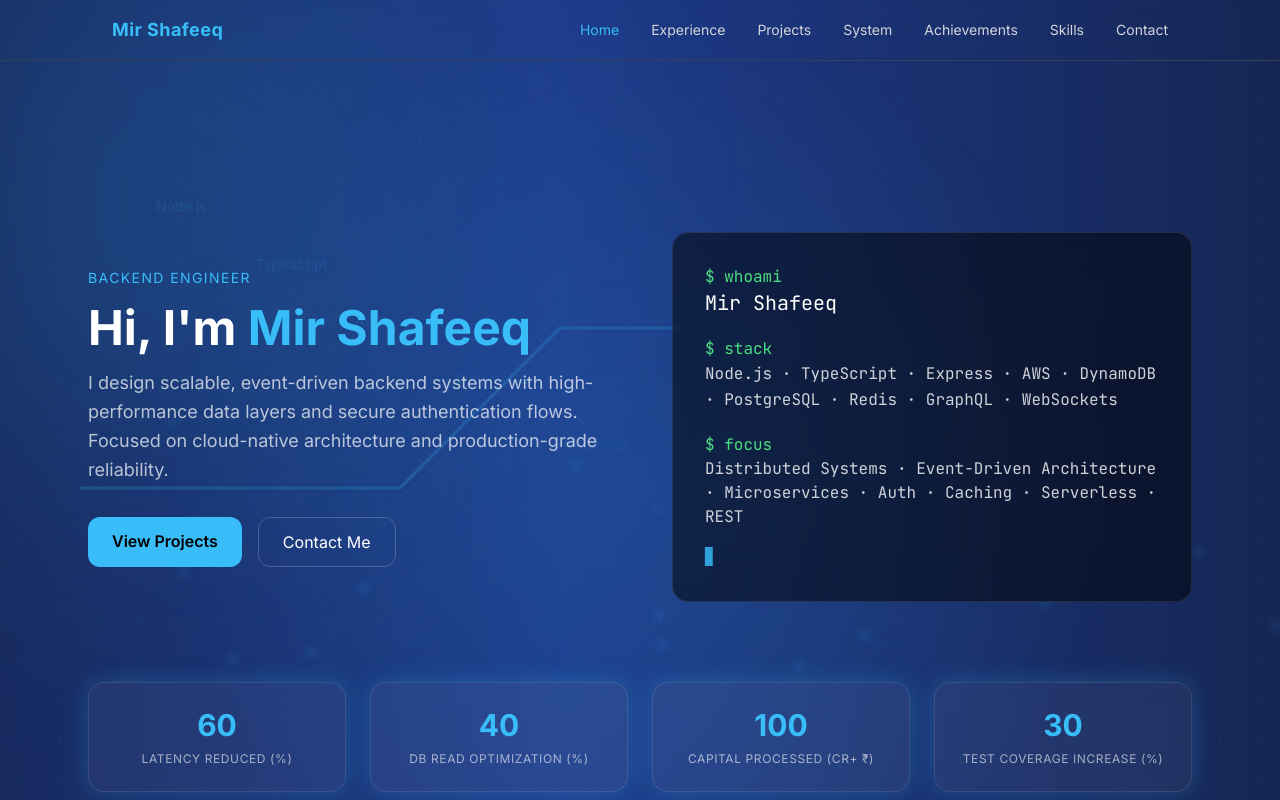
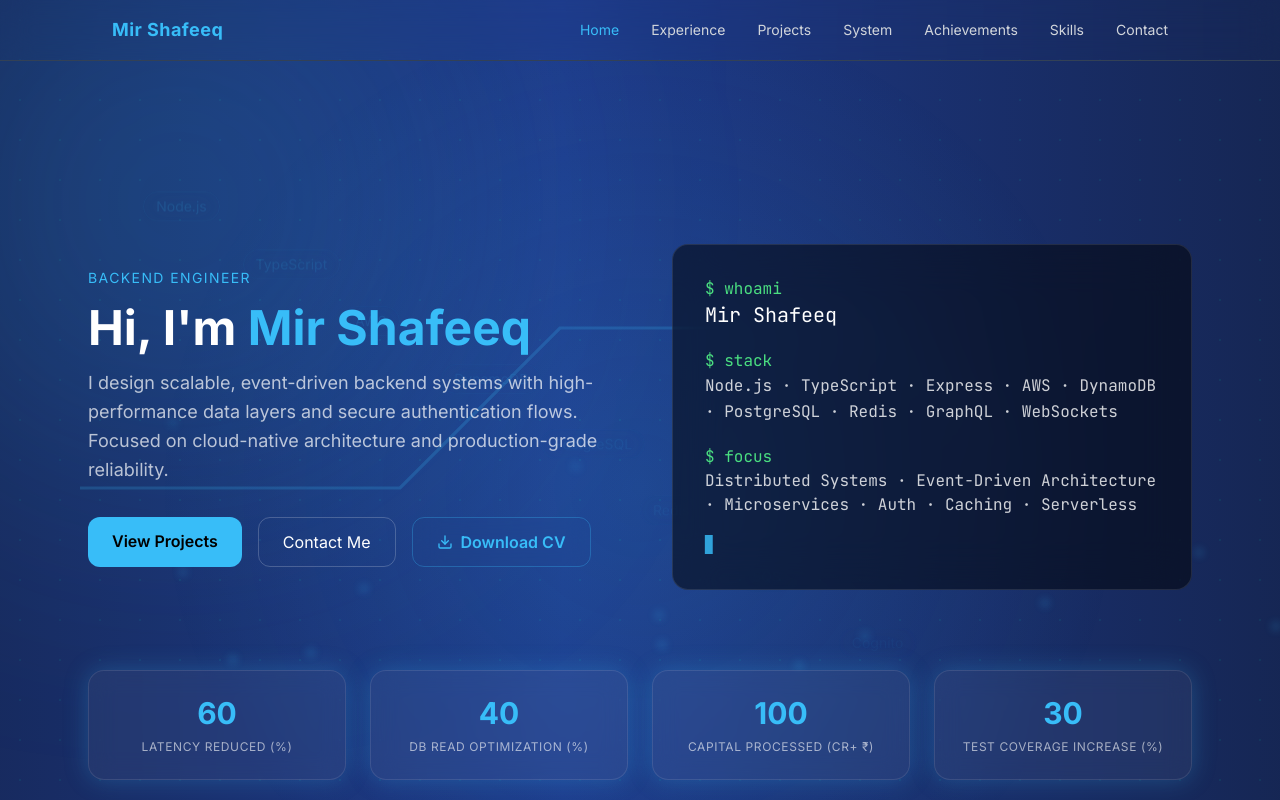
Before and after one commit to KashmirianNoodle/portfolio, a React (Vite) app: page / in a window 1280 px wide. Shown: the top 800 px of the page. Built offline with nearby package versions, Linux system fonts and the light colour scheme.

Commit message:
fix: added cv download

```diff
--- a/src/pages/Home.jsx
+++ b/src/pages/Home.jsx
@@ -2,15 +2,18 @@ import { motion } from "framer-motion";
 import Counter from "../components/Counter";
 import GlassCard from "../components/GlassCard";
 import { Link } from "react-router-dom";
+import { Download } from "lucide-react";
 import FloatingBadges from "../components/FloatingBadges";
-import EventQueue from "../components/EventQueue";
+// import EventQueue from "../components/EventQueue";
 
 export default function Home() {
   return (
     <section className="relative min-h-screen flex items-center py-20">
+
       <FloatingBadges />
+
       {/* Glow Accent */}
-      <div className="absolute -top-40 -left-40 w-[500px] h-[500px] bg-primary/20 blur-[140px] rounded-full" />
+      <div className="absolute -top-40 -left-40 w-[500px] h-[500px] bg-primary/20 blur-[140px] rounded-full pointer-events-none" />
 
       <div className="relative w-full space-y-20">
 
@@ -42,6 +45,7 @@ export default function Home() {
 
             {/* CTA Buttons */}
             <div className="flex flex-wrap gap-4">
+
               <Link
                 to="/projects"
                 className="px-6 py-3 rounded-xl bg-primary text-black font-semibold hover:scale-105 transition"
@@ -55,6 +59,26 @@ export default function Home() {
               >
                 Contact Me
               </Link>
+
+              <a
+                href="/mir_shafeeq_resume.pdf"
+                download
+                className="
+                  px-6 py-3 rounded-xl
+                  border border-primary/30
+                  text-primary font-semibold
+                  hover:bg-primary/10
+                  hover:scale-105
+                  hover:shadow-[0_0_20px_rgba(0,255,198,0.3)]
+                  transition
+                  backdrop-blur-md
+                  flex items-center gap-2
+                "
+              >
+                <Download size={16} />
+                Download CV
+              </a>
+
             </div>
           </motion.div>
 
@@ -79,7 +103,7 @@ export default function Home() {
 
             <p className="text-green-400 mt-5">$ focus</p>
             <p className="text-white/80">
-              Distributed Systems · Event-Driven Architecture · Microservices · Auth · Caching · Serverless · REST
+              Distributed Systems · Event-Driven Architecture · Microservices · Auth · Caching · Serverless
             </p>
 
             <p className="mt-4 text-primary animate-pulse">▋</p>
@@ -110,15 +134,6 @@ export default function Home() {
             <Counter value={30} label="Test Coverage Increase (%)" />
           </GlassCard>
         </motion.div>
-        {/* ================= EVENT FLOW ================= */}
-        {/* <motion.div
-          initial={{ opacity: 0 }}
-          whileInView={{ opacity: 1 }}
-          transition={{ delay: 0.3 }}
-          className="flex justify-center"
-        >
-          <EventQueue />
-        </motion.div> */}
 
       </div>
     </section>
```
Also changed, not shown: 1 other file (tests, documents, lock files or other folders).
